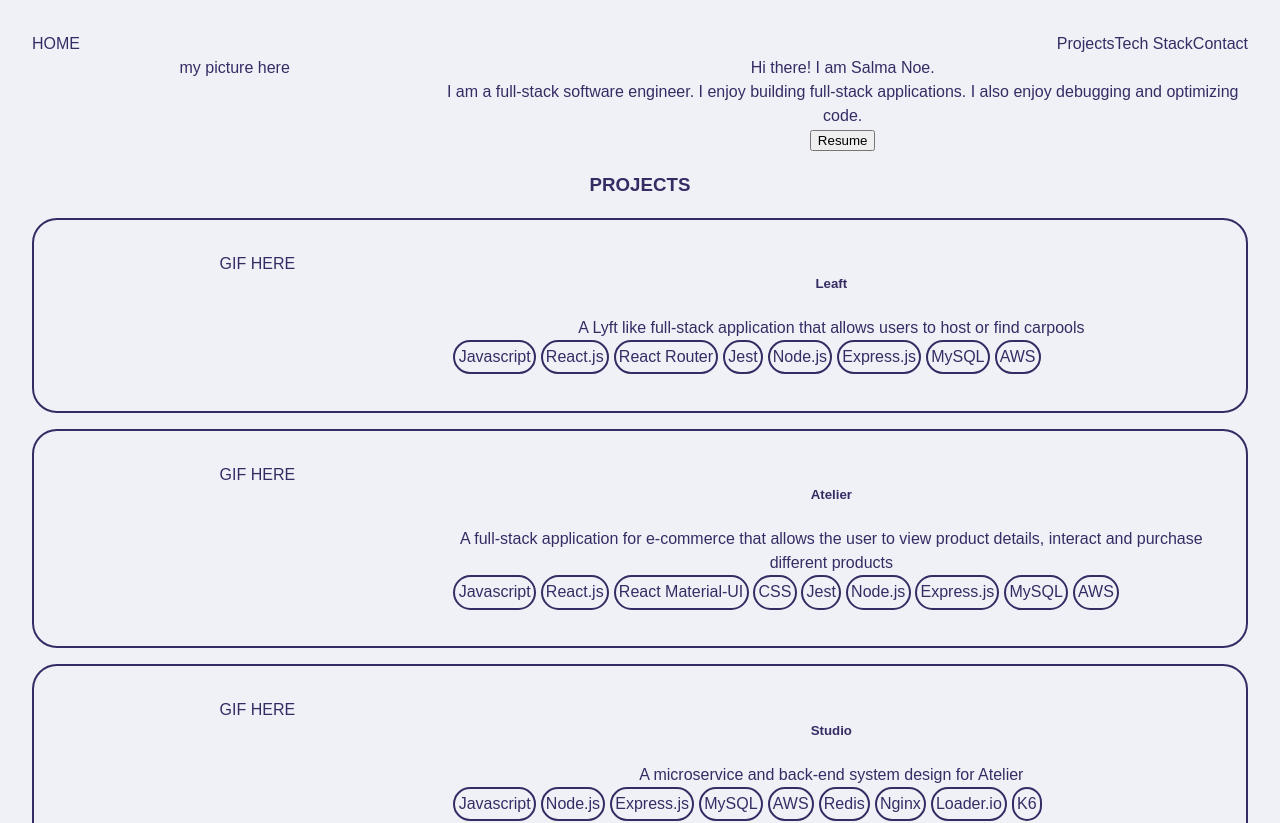
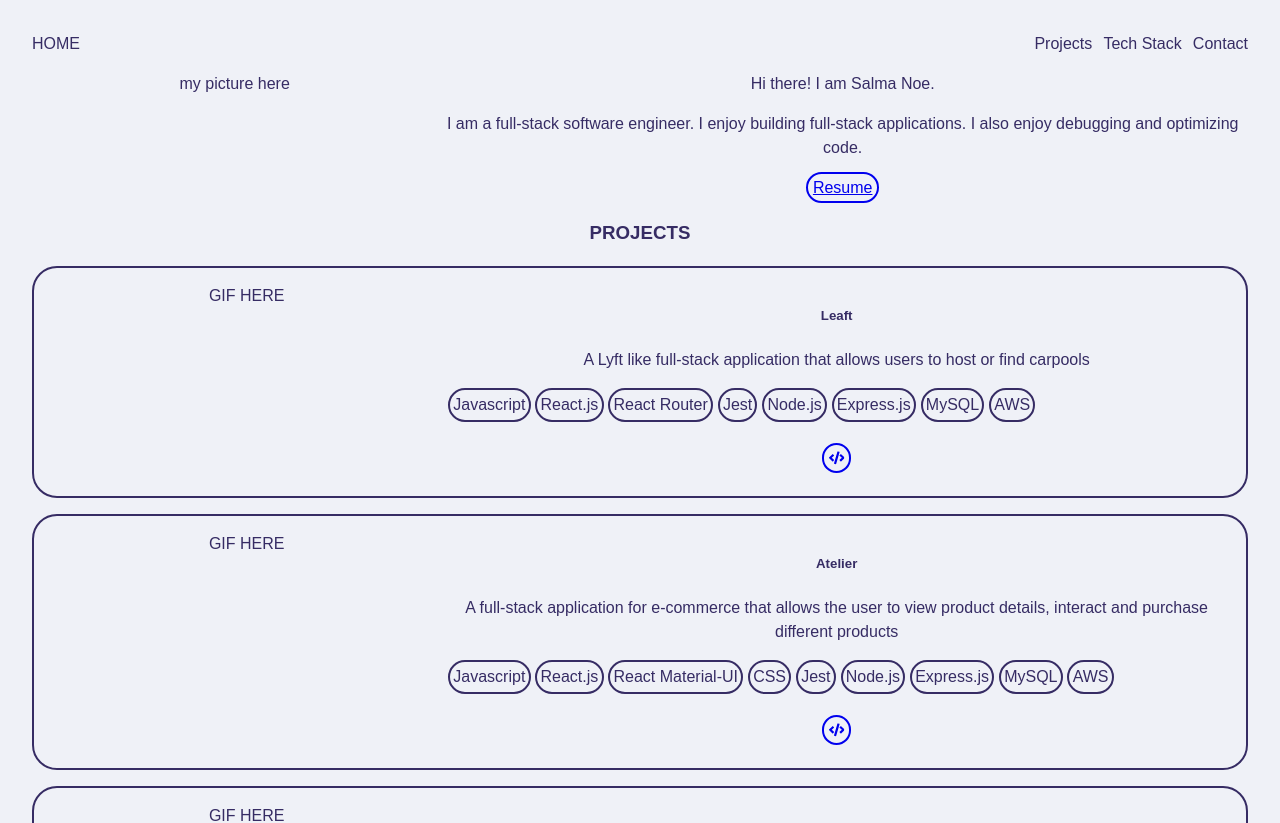
Before and after one commit to Sanoe9/portfolio, a React (Create React App) app in the folder portfolio/: page / in a window 1280 px wide. Shown: the top 823 px of the page. Built offline with nearby package versions, Linux system fonts and the light colour scheme.

Commit message:
more CSS

```diff
--- a/portfolio/package.json
+++ b/portfolio/package.json
@@ -8,6 +8,7 @@
     "@testing-library/user-event": "^12.8.3",
     "react": "^17.0.2",
     "react-dom": "^17.0.2",
+    "react-icons": "^4.3.1",
     "react-scripts": "4.0.3",
     "web-vitals": "^1.1.2"
   },
--- a/portfolio/src/App.css
+++ b/portfolio/src/App.css
@@ -34,3 +34,7 @@
   flex-wrap: wrap;
   /* margin-bottom: 0.2em; */
 }
+
+.space_vertical {
+  margin-bottom: 1em;
+}
--- a/portfolio/src/App.js
+++ b/portfolio/src/App.js
@@ -1,7 +1,6 @@
-import logo from './logo.svg';
 import './App.css';
-import Banner from './components/Banner.jsx';
-import Intro from './components/Intro.jsx';
+import Banner from './components/Banner/Banner.jsx';
+import Intro from './components/Intro/Intro.jsx';
 import TechStack from './components/TechStack.jsx';
 import Contact from './components/Contact.jsx';
 import Projects from './components/Projects/Projects.jsx';
--- a/portfolio/src/components/Banner.jsx
+++ /dev/null
@@ -1,17 +0,0 @@
-import React from 'react';
-
-function Banner() {
-
-    return (
-        <div id="banner">
-            <div className="home">HOME</div>
-            <div className="nav">
-                <div>Projects</div>
-                <div>Tech Stack</div>
-                <div>Contact</div>
-            </div>
-        </div>
-    );
-}
-
-export default Banner;
--- /dev/null
+++ b/portfolio/src/components/Banner/Banner.css
@@ -0,0 +1,3 @@
+.space_horiz {
+  margin-left: 0.7em;
+}
--- /dev/null
+++ b/portfolio/src/components/Banner/Banner.jsx
@@ -0,0 +1,18 @@
+import React from 'react';
+import './Banner.css';
+
+function Banner() {
+
+    return (
+        <div className="space_vertical" id="banner">
+            <div className="home">HOME</div>
+            <div className="nav">
+                <div className="space_horiz">Projects</div>
+                <div className="space_horiz">Tech Stack</div>
+                <div className="space_horiz">Contact</div>
+            </div>
+        </div>
+    );
+}
+
+export default Banner;
--- /dev/null
+++ b/portfolio/src/components/Intro/Intro.css
@@ -0,0 +1,5 @@
+.btn {
+  border: 2px solid;
+  border-radius: 25px;
+  padding: 0.3em;
+}
--- a/portfolio/src/components/Intro.jsx
+++ b/portfolio/src/components/Intro/Intro.jsx
@@ -1,22 +1,23 @@
 import React from 'react';
-import intro from '../data/introduction.js';
+import intro from '../../data/introduction.js';
+import './Intro.css';
 
 function Intro() {
 
     return (
-        <div id="intro">
+        <div id="intro" >
             <div id="my_pic" className="one_flex">
                 my picture here
             </div>
             <div id="intro_text" className="two_flex">
-                <div>
+                <div className="space_vertical">
                     {intro.introTitle}
                 </div>
-                <div>
+                <div className="space_vertical">
                     {intro.introBody}
                 </div>
-                <a href={intro.resume} target="_blank" rel="noopener noreferrer">
-                    <button type="button">Resume</button>
+                <a className="space_vertical" href={intro.resume} target="_blank" rel="noopener noreferrer">
+                    <span type="button" className="btn">Resume</span>
                 </a>
             </div>
         </div>
--- a/portfolio/src/components/Projects/Projects.css
+++ b/portfolio/src/components/Projects/Projects.css
@@ -2,7 +2,7 @@
   display: flex;
   border: 2px solid;
   border-radius: 25px;
-  padding: 2em;
+  padding: 1em;
   margin-bottom: 1em;
 }
 
@@ -19,3 +19,9 @@
 .project_description {
   overflow: hidden;
 }
+
+.source_code {
+  border: 2px solid;
+  border-radius: 25px;
+  padding: 0.3em;
+}
--- a/portfolio/src/components/Projects/Projects.jsx
+++ b/portfolio/src/components/Projects/Projects.jsx
@@ -1,11 +1,12 @@
 import React from 'react';
 import projects from '../../data/projects.js';
 import './Projects.css';
+import { FaCode } from 'react-icons/fa';
 
 function Projects() {
 
     return (
-        <div className="projects">
+        <div className="projects" >
             <h3>
                 PROJECTS
             </h3>
@@ -18,14 +19,17 @@ function Projects() {
                         <h5>
                             {project.name}
                         </h5>
-                        <div className="project_description">
+                        <div className="space_vertical">
                             {project.description}
                         </div>
-                        <div className="techs">
+                        <div className="techs space_vertical">
                             {project.technologies.map((technology) => (
                                 <div className="project_tech">{technology}</div>
                             ))}
                         </div>
+                        <a href={project.github} target="_blank" rel="noopener noreferrer">
+                            <FaCode className="source_code" />
+                        </a>
                     </div>
                 </div>
             ))}
```
Also changed, not shown: 1 other file (tests, documents, lock files or other folders).
